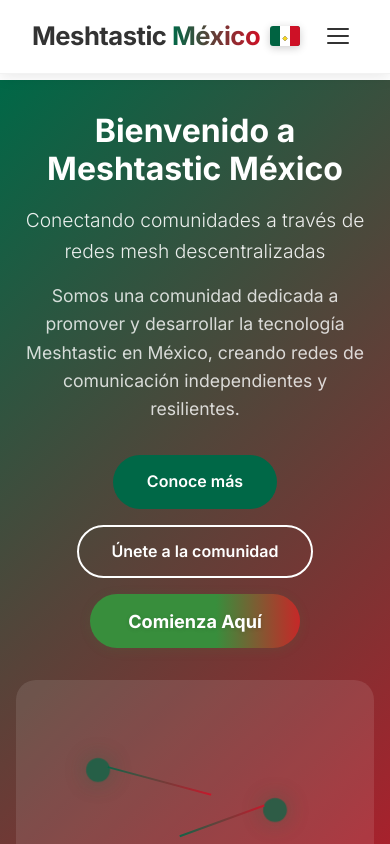
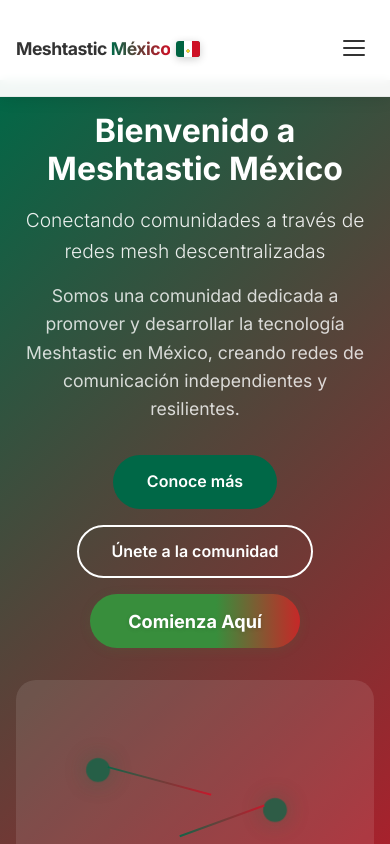
Before and after one commit to mastero101/meshtastic-mx, an Angular app: page / in a window 390 px wide. Shown: the top 844 px of the page. Built offline with nearby package versions, Linux system fonts and the light colour scheme.

Commit message:
feat: add SCSS styling for the header component, including responsive design and scroll effects.

```diff
--- a/src/app/components/header/header.component.scss
+++ b/src/app/components/header/header.component.scss
@@ -63,6 +63,7 @@
       font-size: 1.6rem;
       font-weight: 800;
       letter-spacing: -0.5px;
+      white-space: nowrap; // Keep brand on one line by default
     }
   }
 
@@ -242,6 +243,8 @@
 
   .mobile-menu-toggle {
     display: flex;
+    margin-left: auto; // Push to far right
+    padding: 0;
 
     span {
       background: #333;
@@ -250,6 +253,39 @@
     &.active span {
       background: #333 !important;
     }
+  }
+
+  .logo {
+    .logo-link h1 {
+      font-size: 1.25rem;
+      gap: 6px;
+      white-space: nowrap;
+
+      .logo-text {
+        font-size: 1.1rem;
+        display: flex;
+        flex-direction: row; // Keep on one line
+        gap: 4px;
+        line-height: normal;
+
+        .mexico-text {
+          font-size: 1.1rem;
+        }
+      }
+    }
+
+    .mexico-flag {
+      width: 24px;
+      height: 16px;
+      margin-top: 1px;
+    }
+  }
+
+  .container {
+    padding: 0 1rem; // Maximize usable width
+    height: 64px; // Fixed height for centering
+    display: flex;
+    align-items: center;
   }
 
   .header.scrolled .mobile-menu-toggle span {
```
